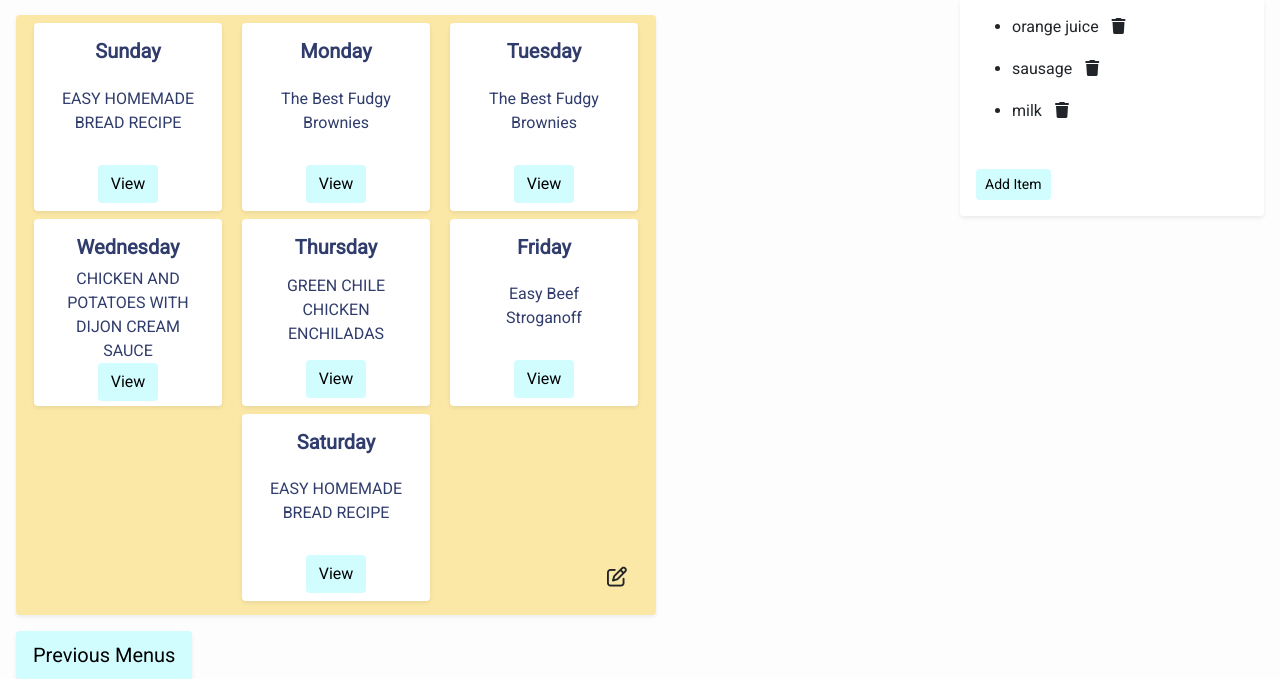
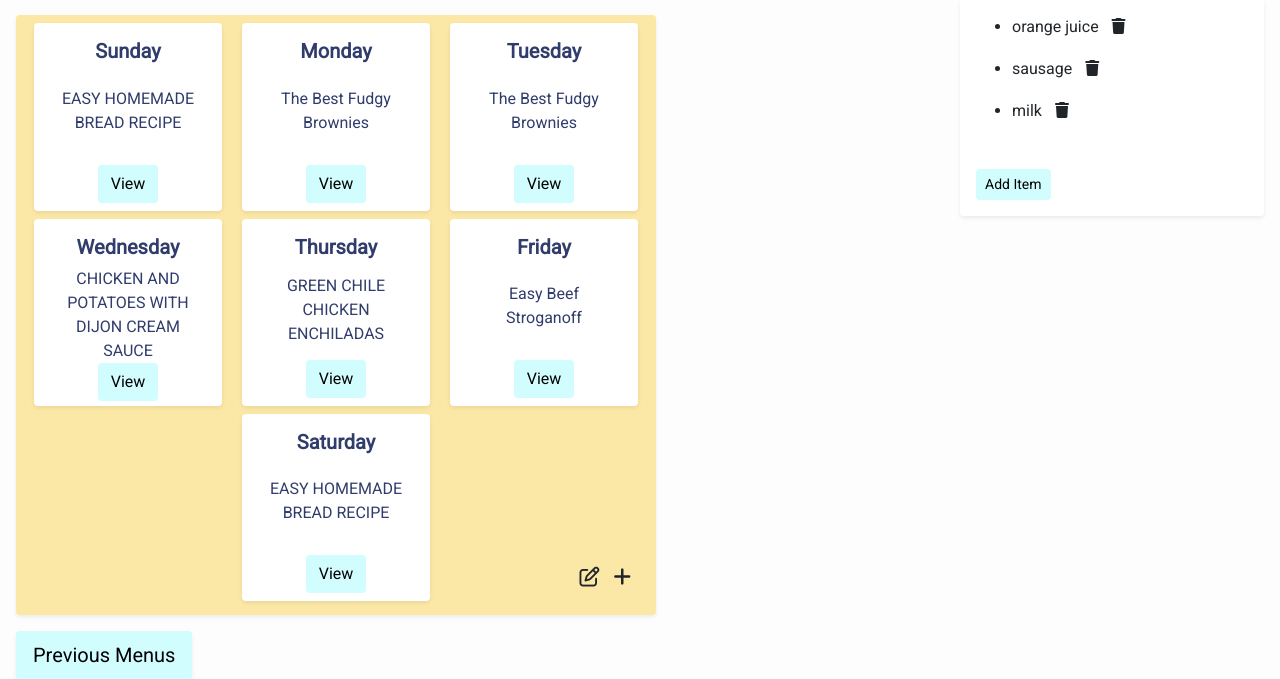
Before and after one commit to JennyWauer/foodie_favs, a Django app: template foodie_app/templates/user_profile.html in a window 1280 px wide. Shown: the part 167-846 px from the top of the page. Run offline with Django 3.2, Linux system fonts and the light colour scheme; the template is opened without the code that fills it: values that come from a table or form of the project are taken from there, others are empty; the visitor is signed in with stand-in values (Sample User, id 1); data comes from the database, SQL or seed files in the repository; some libraries are stand-ins or nearby versions.

Commit message:
add new menu link to user profile

```diff
--- a/foodie_app/templates/user_profile.html
+++ b/foodie_app/templates/user_profile.html
@@ -75,8 +75,9 @@
                         <a href="/home/recipe_{{menu.saturday.id}}" class="btn view-recipe ml-auto mr-auto mt-auto mb-2">View</a>
                     </div>
                     {%if menu.editor.id == user.id %}
-                    <div class="edit d-flex flex-column">
-                        <a class="btn btn-lg mt-auto ml-auto mr-1" href="/home/edit_menu{{menu.id}}"><i class="far fa-edit"></i></a>
+                    <div class="edit d-flex">
+                        <a class="btn btn-lg mt-auto ml-auto pr-2" href="/home/edit_menu{{menu.id}}"><i class="far fa-edit"></i></a>
+                        <a href="/home/menu" class="btn btn-lg mt-auto pl-1"><i class="fas fa-plus"></i></a></i>
                     </div>
                     {% else %}
                     <a class="btn view-recipe" href="/home/menu">create Menu</a>
```
